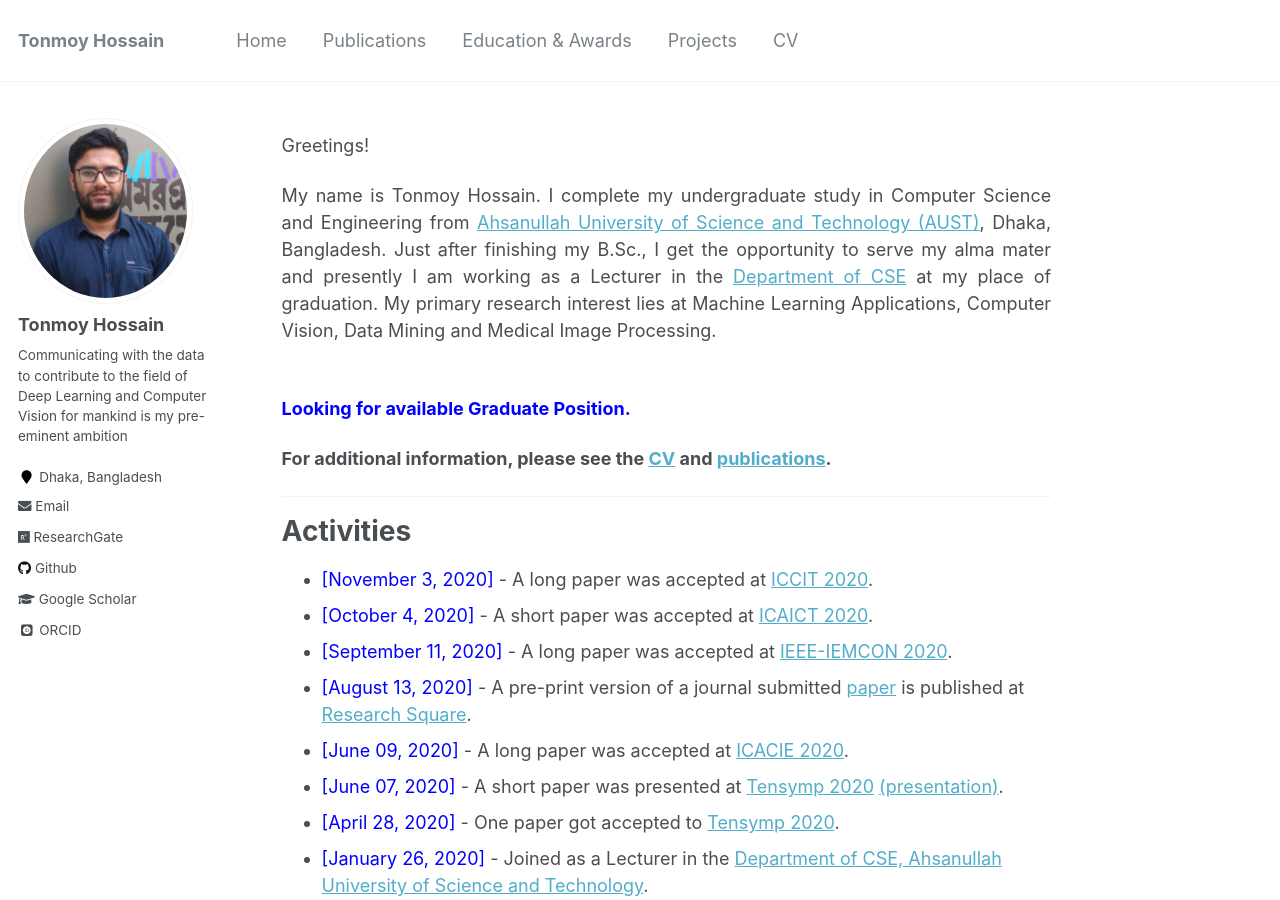
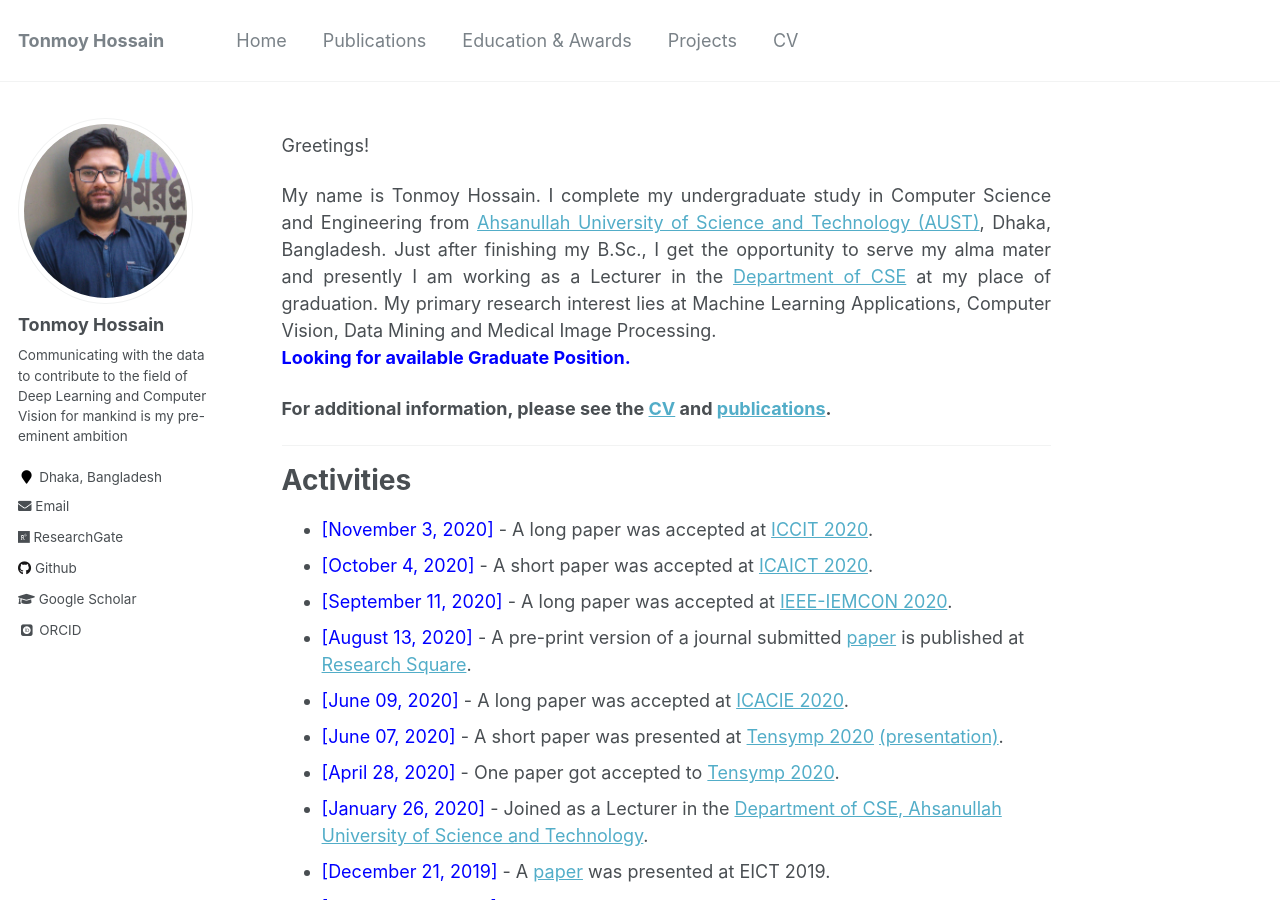
Before and after one commit to shaeekh/shaeekh.github.io, a Jekyll site: the page built from _pages/about.md, in a window 1280 px wide and 900 px high. Built offline with Jekyll 4.4.1, drawn with Linux system fonts in a browser that asks for light colours; some web fonts are replaced.

```diff
--- a/_pages/about.md
+++ b/_pages/about.md
@@ -11,8 +11,7 @@ redirect_from:
 Greetings!
 
 <div style="text-align: justify">
-My name is Tonmoy Hossain. I complete my undergraduate study in Computer Science and Engineering from <a href="http://aust.edu/">Ahsanullah University of Science and Technology (AUST)</a>, Dhaka, Bangladesh. Just after finishing my B.Sc., I get the opportunity to serve my alma mater and presently I am working as a Lecturer in the <a href="http://aust.edu/cse/index.htm">Department of CSE</a> at my place of graduation.  My primary research interest lies at Machine Learning Applications, Computer Vision, Data Mining and Medical Image Processing.</div><br />
-
+My name is Tonmoy Hossain. I complete my undergraduate study in Computer Science and Engineering from <a href="http://aust.edu/">Ahsanullah University of Science and Technology (AUST)</a>, Dhaka, Bangladesh. Just after finishing my B.Sc., I get the opportunity to serve my alma mater and presently I am working as a Lecturer in the <a href="http://aust.edu/cse/index.htm">Department of CSE</a> at my place of graduation.  My primary research interest lies at Machine Learning Applications, Computer Vision, Data Mining and Medical Image Processing.<br /></div>
 
 <span style="color:Blue"><b>Looking for available Graduate Position.</b>   </span><br />
 
```
